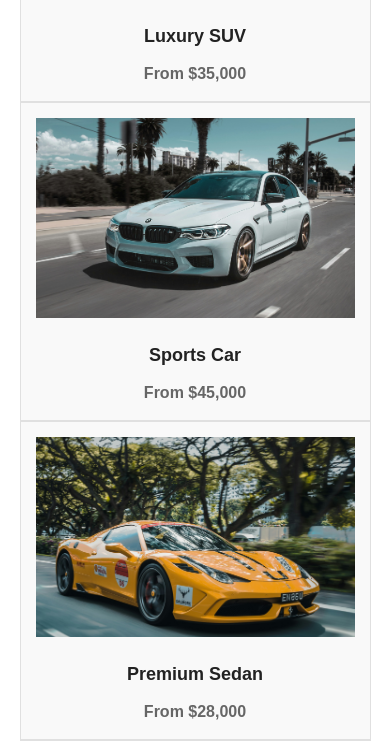
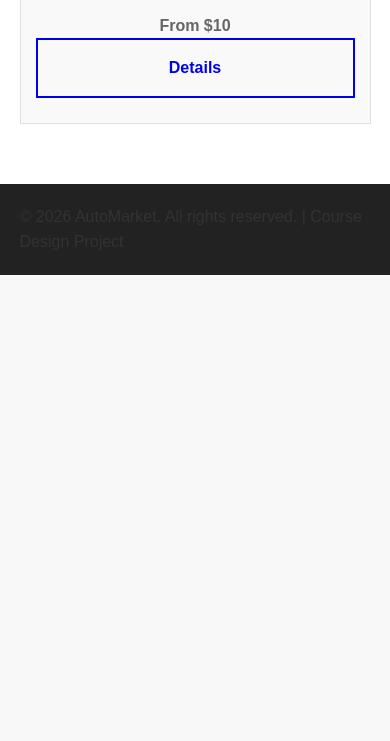
Before and after one commit to zzzzzzzjw/OnlineCarSale-PhaseB, a PHP site: page / in a window 390 px wide. Shown: the part 1494-2235 px from the top of the page. After the commit the page ends 1769 px from the top, so only its background shows below. Run offline with PHP 8.4, Linux system fonts and the light colour scheme; tables that the repository leaves empty hold one stand-in row (values such as "Sample post"); grey boxes marked "Sample" are stand-in pictures.

Commit message:
feat(homepage): implement responsive homepage with dynamic navigation and featured cars
1. Add session-based navigation showing different menu for logged-in/out users
2. Integrate database connection to display 4 latest featured vehicles
3. Implement hero section with company introduction and call-to-action buttons
4. Add responsive layout using existing CSS framework (style.css)
5. Include fallback static car listings when database is empty
6. Apply htmlspecialchars() for XSS prevention on all dynamic content

```diff
--- a/index.php
+++ b/index.php
@@ -1,49 +1,51 @@
-<!DOCTYPE html> <!-- HTML5 document type -->
-<html lang="en"> <!-- Page language is English -->
-
+<?php
+session_start();
+?>
+<!DOCTYPE html>
+<html lang="en">
 <head>
-    <meta charset="UTF-8"> <!-- Set character encoding -->
-    <meta name="viewport" content="width=device-width, initial-scale=1.0"> <!-- Make page responsive -->
+    <meta charset="UTF-8">
+    <meta name="viewport" content="width=device-width, initial-scale=1.0">
     <title>AutoMarket - Homepage</title>
-    <link rel="stylesheet" type="text/css" href="css/style.css"> <!-- Link to external CSS -->
+    <link rel="stylesheet" type="text/css" href="css/style.css">
 </head>
-
 <body>
 
     <!-- Navigation bar -->
     <div class="navbar">
         <div class="container">
             <div class="logo">
-                <img src="../images/logo.png" alt="AutoMarket Logo">
+                <img src="images/logo.png" alt="AutoMarket Logo">
             </div>
+            <ul class="nav-links">
+                <!--  All links changed to .php for backend -->
+                <li><a href="index.php">Home</a></li>
+                <li><a href="buyer/search.php">Search Cars</a></li>
 
-            <!-- Navigation links -->
-            <ul class="nav-links">
-                <li><a href="index.html">Home</a></li>
-                <li><a href="buyer/search.html">Search Cars</a></li>
-                <li><a href="seller/register.html">Register</a></li>
-                <li><a href="seller/login.html">Login</a></li>
-                <li><a href="seller/add-car.html">Add Car</a></li>
+                <?php if (isset($_SESSION['seller_id'])): ?>
+                    <!-- If logged in, show Seller page and Logout -->
+                    <li><a href="seller/seller.php">Seller Page</a></li>
+                    <li><a href="seller/logout.php">Logout</a></li>
+                <?php else: ?>
+                    <!-- Not logged in, show Register and Login -->
+                    <li><a href="seller/register.php">Register</a></li>
+                    <li><a href="seller/login.php">Login</a></li>
+                <?php endif; ?>
             </ul>
         </div>
     </div>
 
-    <!-- Hero section (main banner with background image) -->
+    <!--  Hero section -->
     <div class="hero-section">
         <div class="hero-content">
-            <!-- Main heading -->
             <h1>Find Your Next<br>Premium Vehicle</h1>
-
-            <!-- Description text -->
             <p>
                 Welcome to AutoMarket. We connect trusted sellers with serious buyers.
                 Browse verified listings, compare models, and secure your next car with full transparency.
             </p>
-
-            <!-- Call-to-action buttons -->
             <div class="button-group">
-                <a href="buyer/search.html" class="btn btn-primary">Browse Inventory</a>
-                <a href="seller/seller.html" class="btn btn-outline">Become a Seller</a>
+                <a href="buyer/search.php" class="btn btn-primary">Browse Inventory</a>
+                <a href="seller/seller.php" class="btn btn-outline">Become a Seller</a>
             </div>
         </div>
     </div>
@@ -59,51 +61,70 @@
         </div>
     </div>
 
-    <!-- Featured cars section -->
+    <!--  Featured cars (dynamically from database) -->
     <div class="featured-cars">
         <div class="container">
             <h2>Featured Vehicles</h2>
+            <div class="car-grid">
+                <?php
+                // Include database connection file
+                require_once 'config/db_connect.php';
 
-            <!-- Car grid layout -->
-            <div class="car-grid">
+                // Select 4 latest cars for featured display
+                $sql = "SELECT car_id, brand, model, year, price, image_url FROM cars ORDER BY created_at DESC LIMIT 4";
+                $result = mysqli_query($connection, $sql) or die(mysqli_error($connection));
 
-                <!-- Car item 1 -->
+                if (mysqli_num_rows($result) > 0):
+                    // Loop through each car
+                    while ($car = mysqli_fetch_assoc($result)):
+                ?>
                     <div class="car-item">
-                    <img src="../images/car1.jpg" alt="Luxury SUV">
+                        <img src="<?php echo !empty($car['image_url']) ? htmlspecialchars($car['image_url']) : 'images/car1.jpg'; ?>" alt="<?php echo htmlspecialchars($car['brand'] . ' ' . $car['model']); ?>">
+                        <h3><?php echo htmlspecialchars($car['brand'] . ' ' . $car['model']); ?></h3>
+                        <p>From $<?php echo number_format($car['price']); ?></p>
+                        <a href="buyer/detail.php?id=<?php echo $car['car_id']; ?>" class="btn btn-sm">Details</a>
+                    </div>
+                <?php
+                    endwhile;
+                else:
+                    // If no cars in database, show static examples
+                ?>
+                    <div class="car-item">
+                        <img src="images/car1.jpg" alt="Luxury SUV">
                         <h3>Luxury SUV</h3>
                         <p>From $35,000</p>
                     </div>
-
-                <!-- Car item 2 -->
                     <div class="car-item">
-                    <img src="../images/car2.jpg" alt="Sports Car">
+                        <img src="images/car2.jpg" alt="Sports Car">
                         <h3>Sports Car</h3>
                         <p>From $45,000</p>
                     </div>
-
-                <!-- Car item 3 -->
                     <div class="car-item">
-                    <img src="../images/car3.jpg" alt="Premium Sedan">
+                        <img src="images/car3.jpg" alt="Premium Sedan">
                         <h3>Premium Sedan</h3>
                         <p>From $28,000</p>
                     </div>
-
-                <!-- Car item 4 -->
                     <div class="car-item">
-                    <img src="../images/car4.jpg" alt="Electric Car">
+                        <img src="images/car4.jpg" alt="Electric Car">
                         <h3>Electric Car</h3>
                         <p>From $40,000</p>
                     </div>
-
+                <?php endif; ?>
             </div>
         </div>
     </div>
 
-    <!-- Footer section (currently empty, can add links later) -->
+    <!--  Footer -->
     <div class="footer">
         <div class="container">
+            <p>&copy; 2026 AutoMarket. All rights reserved. | Course Design Project</p>
         </div>
     </div>
 
 </body>
 </html>
+<?php
+if (isset($connection)) {
+    mysqli_close($connection);
+}
+?>
```
Lines whose indentation alone changed are shown as unchanged.
